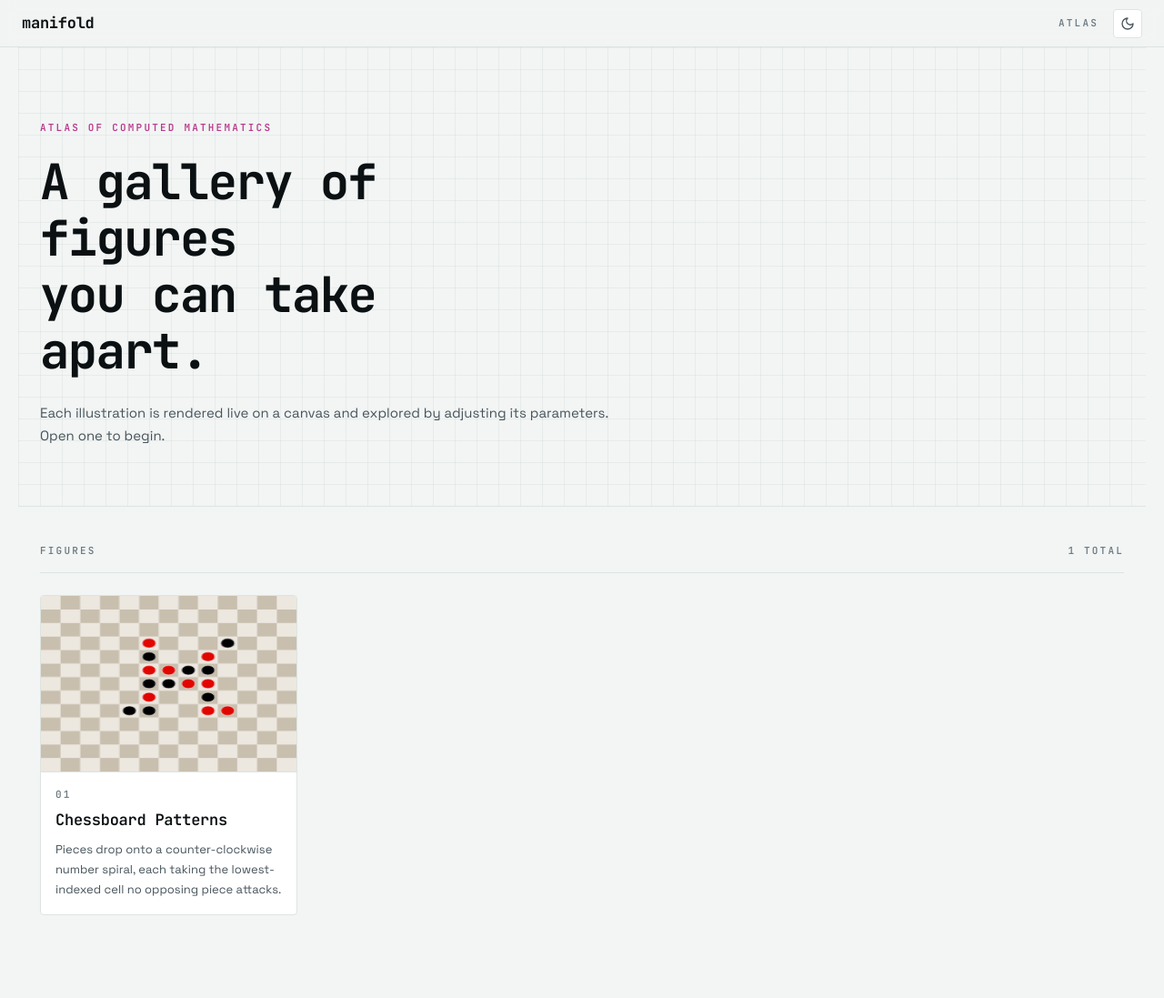
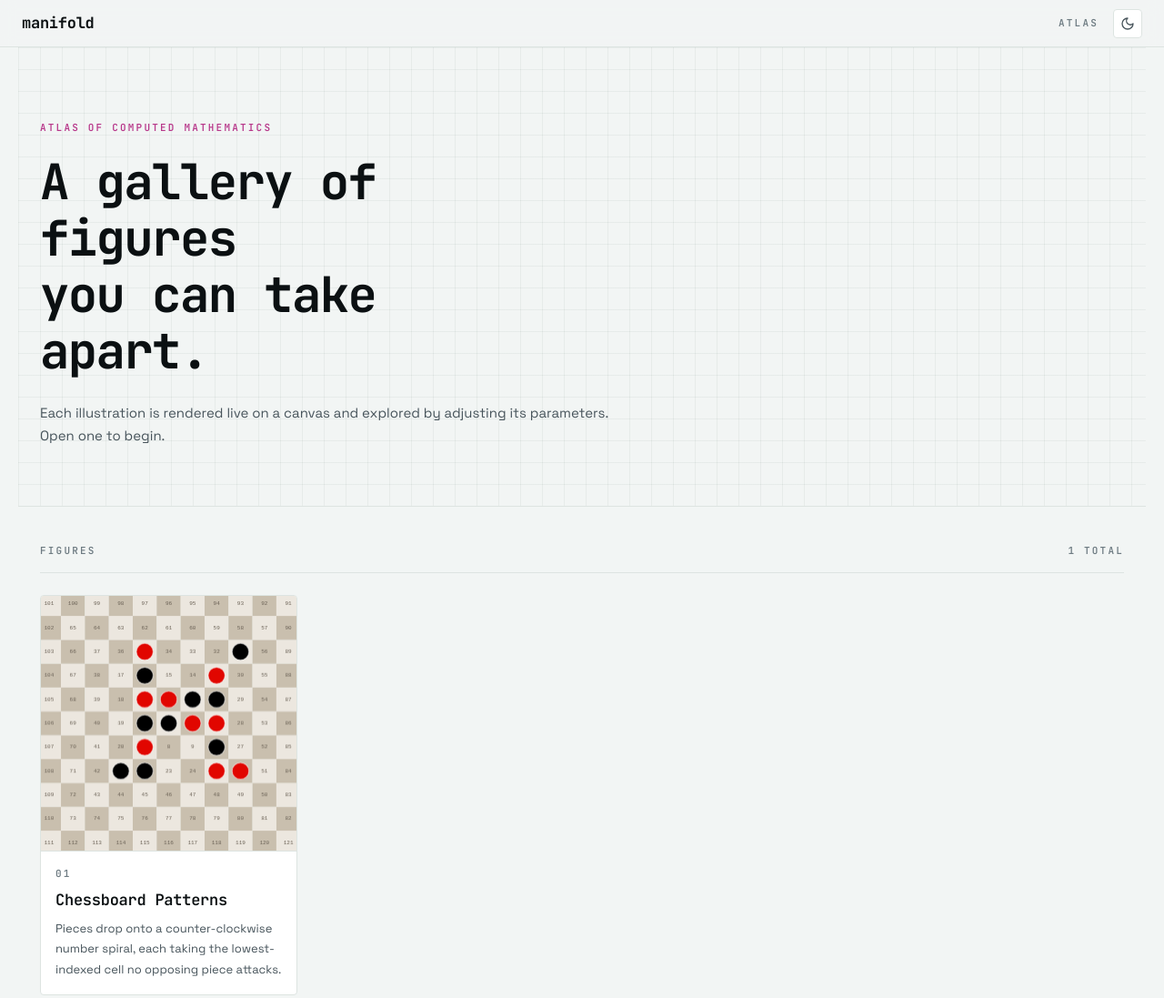
Before and after one commit to tamino-martinius/manifold, a website built with Vite: page index.html in a window 1280 px wide. Shown: the whole page at 91% size. Built offline with nearby package versions, Linux system fonts and the light colour scheme.

Commit message:
fix(design): square preview figure + shared eased zoom in preview and page

```diff
--- a/src/gallery/gallery.css
+++ b/src/gallery/gallery.css
@@ -153,7 +153,7 @@
 }
 .m-card-figure {
   position: relative;
-  aspect-ratio: 16 / 11;
+  aspect-ratio: 1;
   overflow: hidden;
   background: var(--bg-sunken);
   border-bottom: var(--border-thin) solid var(--line);
--- a/src/illustrations/chessboard/camera.ts
+++ b/src/illustrations/chessboard/camera.ts
@@ -32,3 +32,15 @@ export function fitCamera(
 export function worldToScreen(cam: Camera, x: number, y: number): { sx: number; sy: number } {
   return { sx: x * cam.scale + cam.offsetX, sy: -y * cam.scale + cam.offsetY };
 }
+
+/**
+ * Frame-rate-independent exponential easing of the camera scale toward a target.
+ * `current <= 0` is the snap sentinel (first frame / animation reset): it returns
+ * the target immediately so the view never zooms in from nothing. `dt` is clamped
+ * so a long stall (e.g. a backgrounded tab) cannot produce a giant jump.
+ */
+export function easeScale(current: number, target: number, dt: number, rate = 8): number {
+  if (current <= 0) return target;
+  const k = 1 - Math.exp(-rate * Math.min(Math.max(dt, 0), 0.1));
+  return current + (target - current) * k;
+}
--- a/src/illustrations/chessboard/preview.ts
+++ b/src/illustrations/chessboard/preview.ts
@@ -1,4 +1,4 @@
-import { fitCamera } from "./camera";
+import { easeScale, fitCamera } from "./camera";
 import { defaultPieces } from "./pieces";
 import { computePlacements } from "./placement";
 import { renderBoard } from "./renderer";
@@ -6,12 +6,14 @@ import { renderBoard } from "./renderer";
 export function mountChessboardPreview(canvas: HTMLCanvasElement): () => void {
   const ctx = canvas.getContext("2d") as CanvasRenderingContext2D;
   const dpr = window.devicePixelRatio || 1;
-  const size = 220;
-  canvas.width = size * dpr;
-  canvas.height = size * dpr;
+  // Square buffer sized to the (square) figure it's displayed in, for crispness.
+  const cssSize = canvas.clientWidth || 280;
+  canvas.width = Math.round(cssSize * dpr);
+  canvas.height = Math.round(cssSize * dpr);
 
   const placements = computePlacements(defaultPieces(), "round-robin", 240);
   let frame = 0;
+  let displayScale = 0;
   let rafId = 0;
   let last = 0;
 
@@ -21,16 +23,26 @@ export function mountChessboardPreview(canvas: HTMLCanvasElement): () => void {
     frame += 60 * dt;
     if (frame > placements.length + 40) {
       frame = 0;
+      displayScale = 0; // snap on loop reset — no rewind-zoom
       last = 0;
     }
     const shown = Math.min(Math.ceil(frame), placements.length);
-    const cam = fitCamera(
+    const target = fitCamera(
       placements.slice(0, shown).map((p) => p.coord),
       canvas.width,
       canvas.height,
       3,
     );
-    renderBoard(ctx, cam, placements, shown, canvas.width, canvas.height);
+    // Same eased zoom as the full illustration (origin-centered, scale only).
+    displayScale = easeScale(displayScale, target.scale, dt);
+    renderBoard(
+      ctx,
+      { scale: displayScale, offsetX: target.offsetX, offsetY: target.offsetY },
+      placements,
+      shown,
+      canvas.width,
+      canvas.height,
+    );
     rafId = requestAnimationFrame(tick);
   };
   rafId = requestAnimationFrame(tick);
```
Also changed, not shown: src/illustrations/chessboard/camera.test.ts (+21 -1 lines), src/illustrations/chessboard/main.ts (+3 -9 lines).
